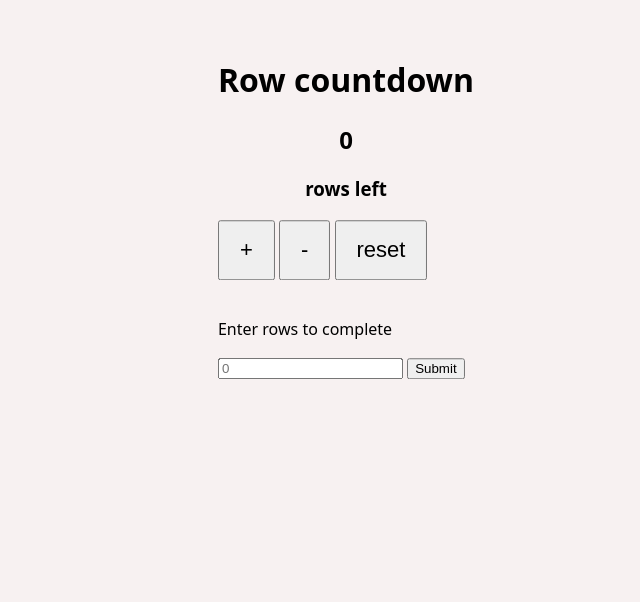
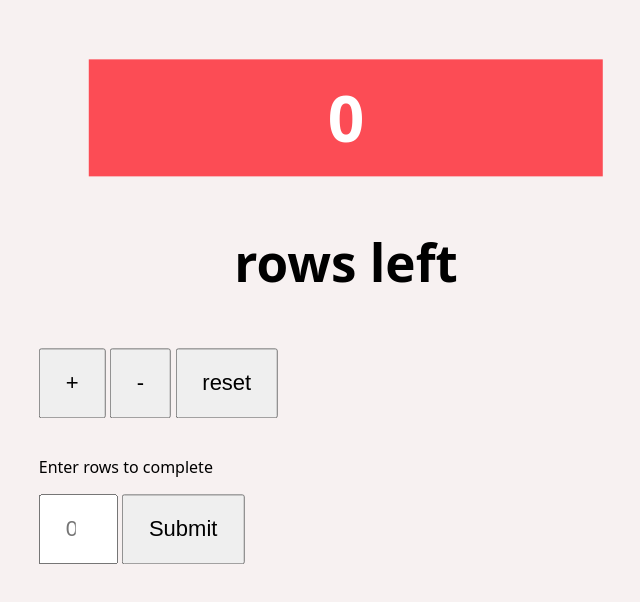
Before and after one commit to choibits/knit-row-counter, a plain HTML site: page index.html in a window 1280 px wide. Shown: the whole page, without its empty margins (302-942 px from the left). Drawn offline with Linux system fonts and the light colour scheme.

Commit message:
Update knitcounter.css
added adjustable view weights and fixed margin / padding for buttons and input field

```diff
--- a/knitcounter.css
+++ b/knitcounter.css
@@ -1,30 +1,65 @@
-
-
 body {
   position: absolute;
   top: 25%;
   left: 50%;
-    margin-right: -50%;
   transform: translate(-50%, -50%);
   font-family: system-ui, -apple-system, BlinkMacSystemFont, 'Segoe UI', Roboto, Oxygen, Ubuntu, Cantarell, 'Open Sans', 'Helvetica Neue', sans-serif;
 }
 
-.row-counter-plus {
-    padding: 15px 20px 15px 20px;
+h1 {
+  font-weight: bold;
+  font-size: 6vw;
+}
+
+h2 {
+  font-weight: bold;
+  color: white;
+  font-size: 5vw;
+  padding: 15px 5px 15px 5px;
+  background-color: #FC4C55;
+  margin: 25px 50px 25px 50px;
+}
+
+h3 {
+  font-weight: bold;
+  font-size: 4vw;
+}
+
+.row-counter-plus, .row-counter-minus, .row-counter-reset, #rowButton {
+  padding: 15px 20px;
   text-align: center;
   text-decoration: none;
+  font-size: 3vw;
+}
+
+#rows {
+  width: 25px;
+  font-size: 3vw;
+  text-align: center;
+  text-decoration: none;
+}
+
+@media (min-width: 600px) {
+  body {
+      margin-right: -50%;
+  }
+  .row-counter-plus, .row-counter-minus, .row-counter-reset, #rowButton, #rows {
+      padding: 20px 25px;
       font-size: 22px;
   }
-.row-counter-minus {
-    padding: 15px 20px 15px 20px;
-    text-align: center;
-    text-decoration: none;
-    font-size: 22px;
+  h1, h2, h3 {
+      font-size: 35px, 30px, 20px;
+  }
 }
 
-.row-counter-reset {
-    padding: 15px 20px 15px 20px;
-    text-align: center;
-    text-decoration: none;
-    font-size: 22px;
+@media (max-width: 599px) {
+  body {
+      top: 30%;
+      margin-right: 0;
   }
+  .row-counter-plus, .row-counter-minus, .row-counter-reset, #rowButton, #rows {
+      padding: 15px 20px;
+      font-size: 3.5vw;
+      margin: 15px 0px 15px 0px;
+  }
+}
```
Lines whose indentation alone changed are shown as unchanged.
